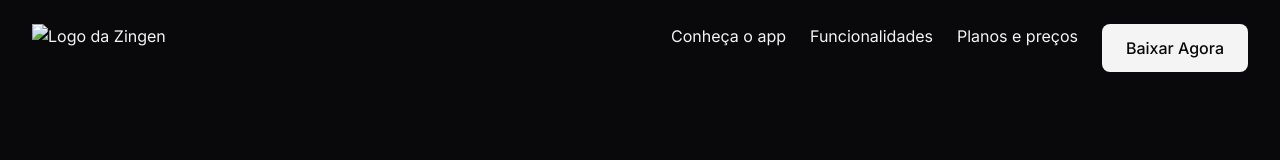
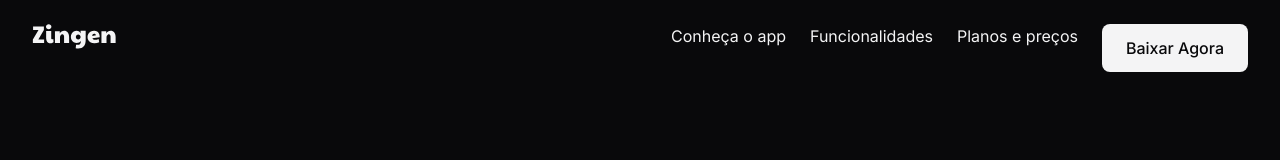
Before and after one commit to EditonR/zingen, a plain HTML site: page index.html in a window 1280 px wide. Shown: the top 160 px of the page. Drawn offline with Linux system fonts and the light colour scheme; the site is published under a folder, as on GitHub Pages, so addresses that start at the root find nothing.

Commit message:
ajustando o logo

```diff
--- a/index.html
+++ b/index.html
@@ -17,7 +17,7 @@
     <div class="container py-base">
       <nav class="flex items-center gap-1.5">
         <a href="#">
-          <img src="/assets/logo.svg" alt="Logo da Zingen">
+          <img src="assets/logo.svg" alt="Logo da Zingen">
         </a>
 
         <a href="#about" class="desktop-only">Conheça o app</a>
```
